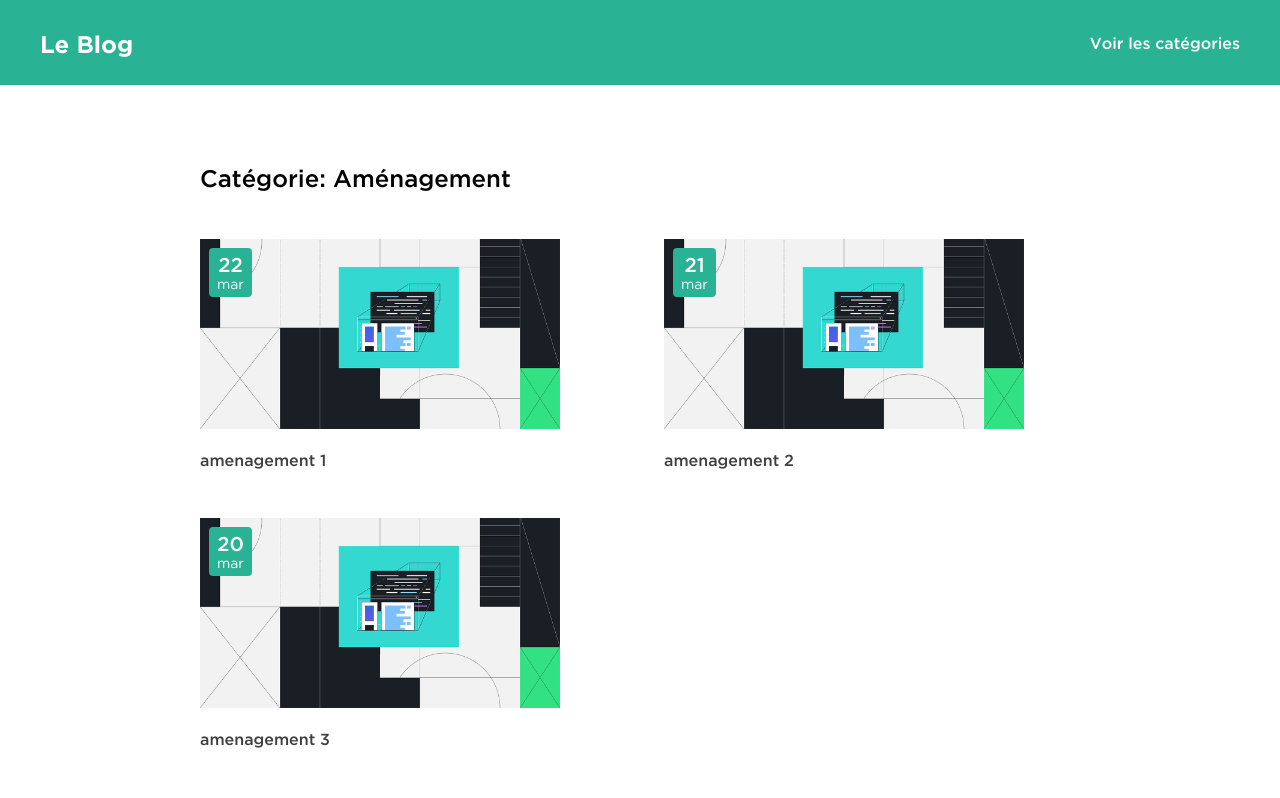
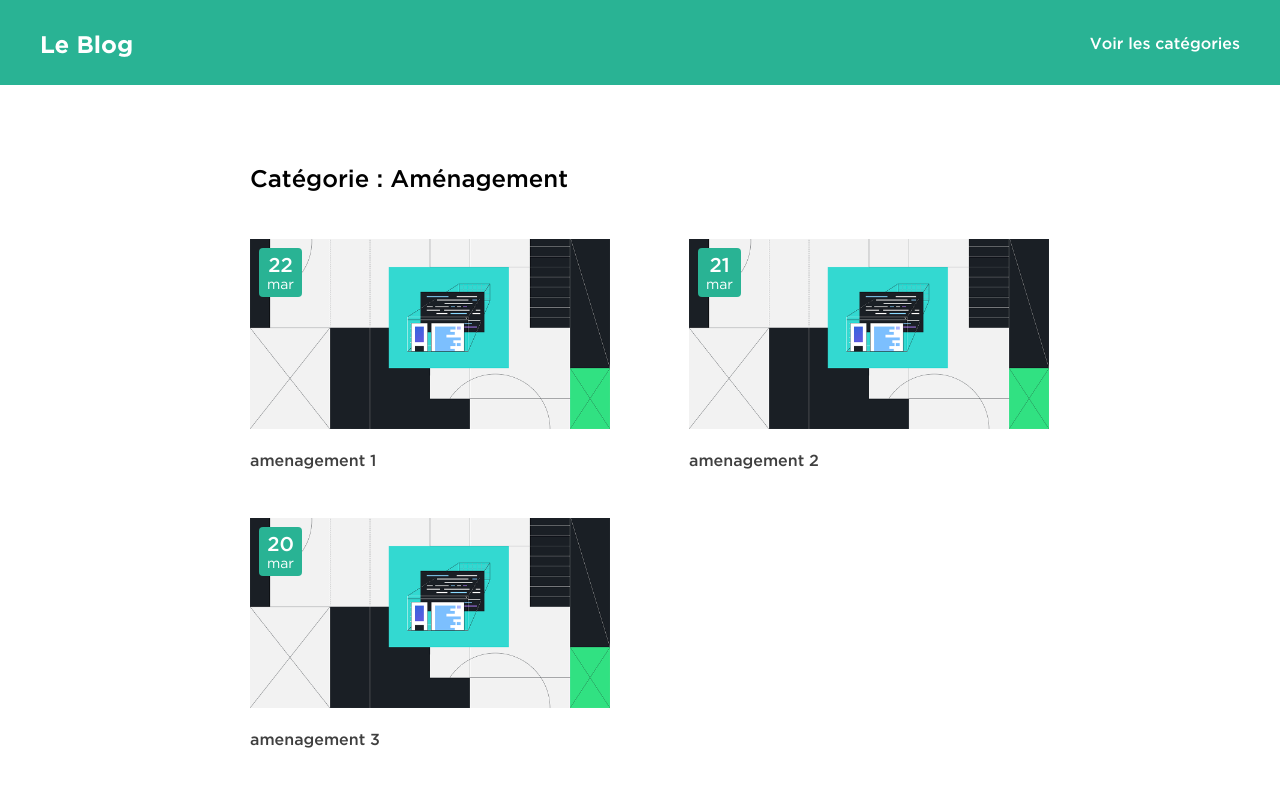
Before and after one commit to rbaks/test-tech-ssg, a Next.js app: page / in a window 1280 px wide. Shown: the top 798 px of the page. Built offline with nearby package versions, Linux system fonts and the light colour scheme.

Commit message:
Hard code alignment fix

```diff
--- a/components/Bloglist.tsx
+++ b/components/Bloglist.tsx
@@ -9,9 +9,11 @@ const StyledBlogList = styled.div`
   grid-template-columns: repeat(auto-fill, minmax(360px, 1fr));
   gap: 3rem 3rem;
   padding: 3rem 0;
+  margin-left: 50px;
 `
 const StyledCategoryList = styled.a`
   cursor: pointer;
+  margin-left: 50px;
 `
 
 const Bloglist = ({ category }: { category: Category }) => (
@@ -19,7 +21,7 @@ const Bloglist = ({ category }: { category: Category }) => (
     <Link href={`category/${category.slug}`} passHref>
       <StyledCategoryList>
         <Text fontFamily="Gotham Medium" fontSize="24px">
-          Catégorie: {category.name}
+          Catégorie : {category.name}
         </Text>
       </StyledCategoryList>
     </Link>
```
